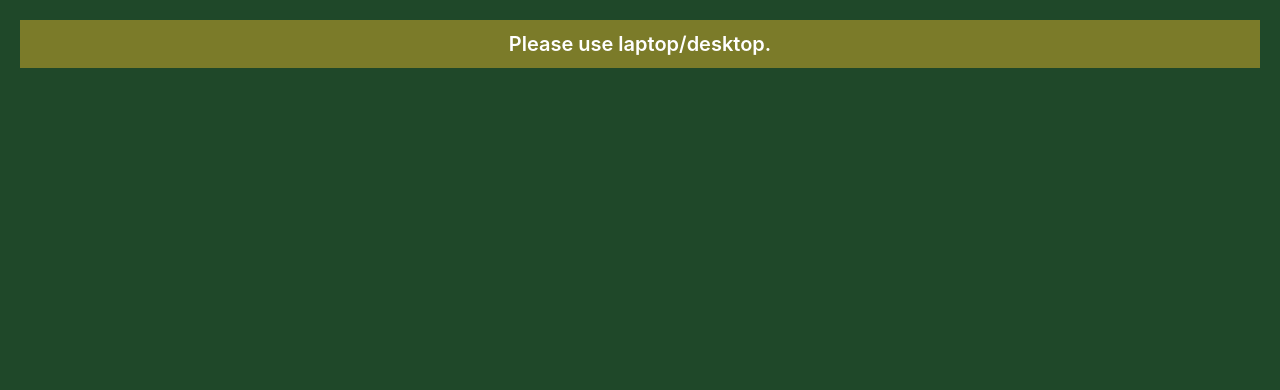
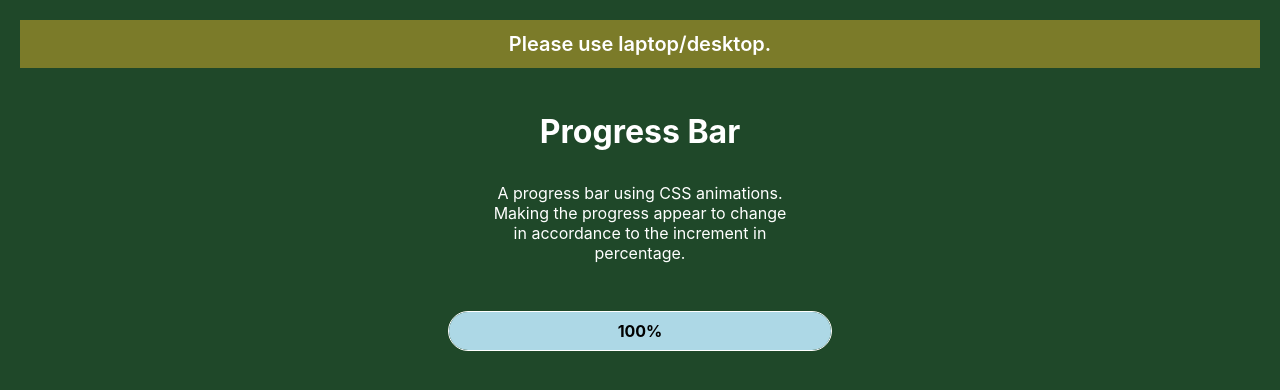
Before and after one commit to ykji/cool-animations, a React (Create React App) app: page /progress-bar in a window 1280 px wide. Shown: the top 390 px of the page. Built offline with nearby package versions, Linux system fonts and the light colour scheme.

Commit message:
feat(animations): add progress bar animation

```diff
--- a/src/App.js
+++ b/src/App.js
@@ -10,6 +10,7 @@ import HamburgerMenu from "./components/hamburger-menu/HamburgerMenu";
 import AnimatedButton from "./components/animated-button/AnimatedButton";
 import ImageZoomEffect from "./components/image-zoom-effect/ImageZoomEffect";
 import FloatingElements from "./components/floating-elements/FloatingElements";
+import ProgressBar from "./components/progress-bar";
 
 function App() {
   return (
@@ -28,6 +29,7 @@ function App() {
           <Route path="hamburger-menu" element={<HamburgerMenu />} />
           <Route path="image-zoom-effect" element={<ImageZoomEffect />} />
           <Route path="floating-elements" element={<FloatingElements />} />
+          <Route path="progress-bar" element={<ProgressBar />} />
         </Routes>
       </BrowserRouter>
     </>
--- a/src/components/Home.jsx
+++ b/src/components/Home.jsx
@@ -5,6 +5,7 @@ const Home = () => {
   const animations = [
     { id: 1, path: "card-flip", title: "Card Flip" },
     { id: 2, path: "loader", title: "Loader" },
+    { id: 11, path: "progress-bar", title: "Progress Bar" },
     { id: 3, path: "slide-in-on-scroll", title: "Slide-in on scroll" },
     { id: 4, path: "animated-button", title: "Animated Button" },
     { id: 5, path: "modal-popup", title: "Modal popup" },
--- /dev/null
+++ b/src/components/progress-bar/ProgressBarComponent.jsx
@@ -0,0 +1,24 @@
+import "./index.css";
+import { useEffect, useState } from "react";
+
+const ProgressBarComponent = ({ value }) => {
+  const [percentage, setPercentage] = useState(value);
+
+  useEffect(() => {
+    setPercentage(Math.min(100, Math.max(value, 0)));
+  }, [value]);
+
+  return (
+    <div className="progress-bar">
+      <span
+        style={{ color: `${percentage > 49 ? "black" : "white"}` }}
+        className="percentage"
+      >
+        {percentage}%
+      </span>
+      <div className="progress-bar-fill" style={{ width: `${percentage}%` }} />
+    </div>
+  );
+};
+
+export default ProgressBarComponent;
--- /dev/null
+++ b/src/components/progress-bar/index.css
@@ -0,0 +1,24 @@
+.progress-bar {
+  width: 50%;
+  height: 40px;
+  display: flex;
+  overflow: hidden;
+  position: relative;
+  border-radius: 20px;
+  align-items: center;
+  justify-content: center;
+  border: 1px solid white;
+}
+
+.progress-bar-fill {
+  left: 0;
+  height: 100%;
+  transition: 0.2s;
+  position: absolute;
+  background-color: lightblue;
+}
+
+.percentage {
+  z-index: 10;
+  font-weight: bold;
+}
--- /dev/null
+++ b/src/components/progress-bar/index.jsx
@@ -0,0 +1,25 @@
+import { useEffect, useState } from "react";
+import AnimationDetails from "../AnimationDetails";
+import ProgressBarComponent from "./ProgressBarComponent";
+
+const ProgressBar = () => {
+  const [percentage, setPercentage] = useState(0);
+
+  useEffect(() => {
+    setInterval(() => {
+      setPercentage((prev) => prev + 1);
+    }, 100);
+  }, []);
+
+  return (
+    <div className="container">
+      <AnimationDetails
+        name="Progress Bar"
+        desc="A progress bar using CSS animations. Making the progress appear to change in accordance to the increment in percentage."
+      />
+      <ProgressBarComponent value={percentage} />
+    </div>
+  );
+};
+
+export default ProgressBar;
```
